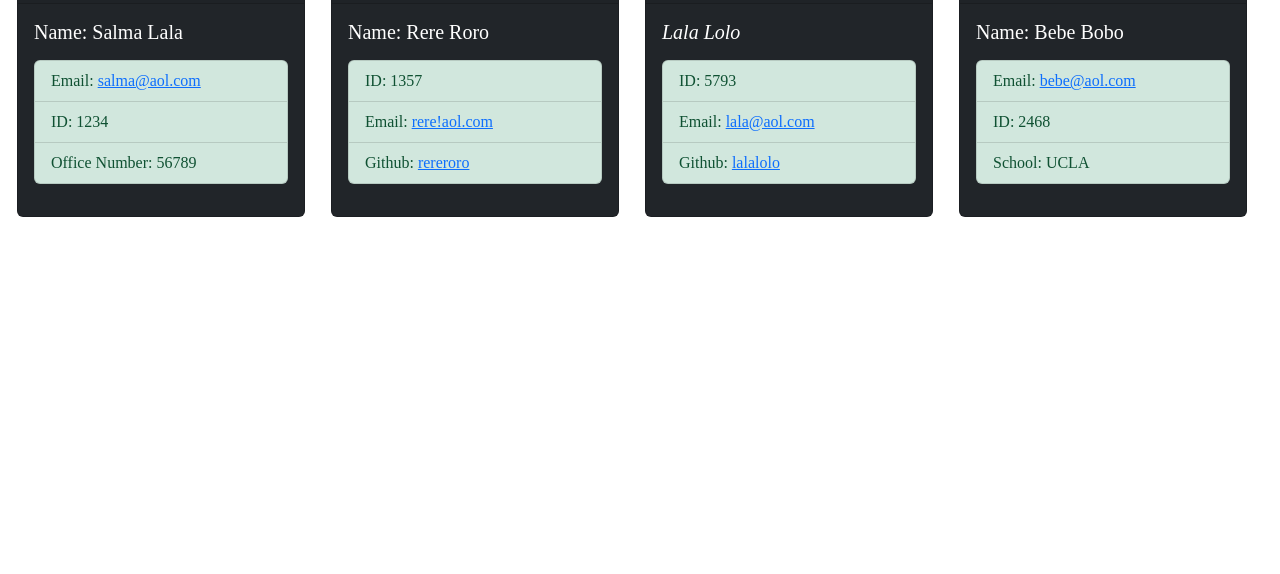
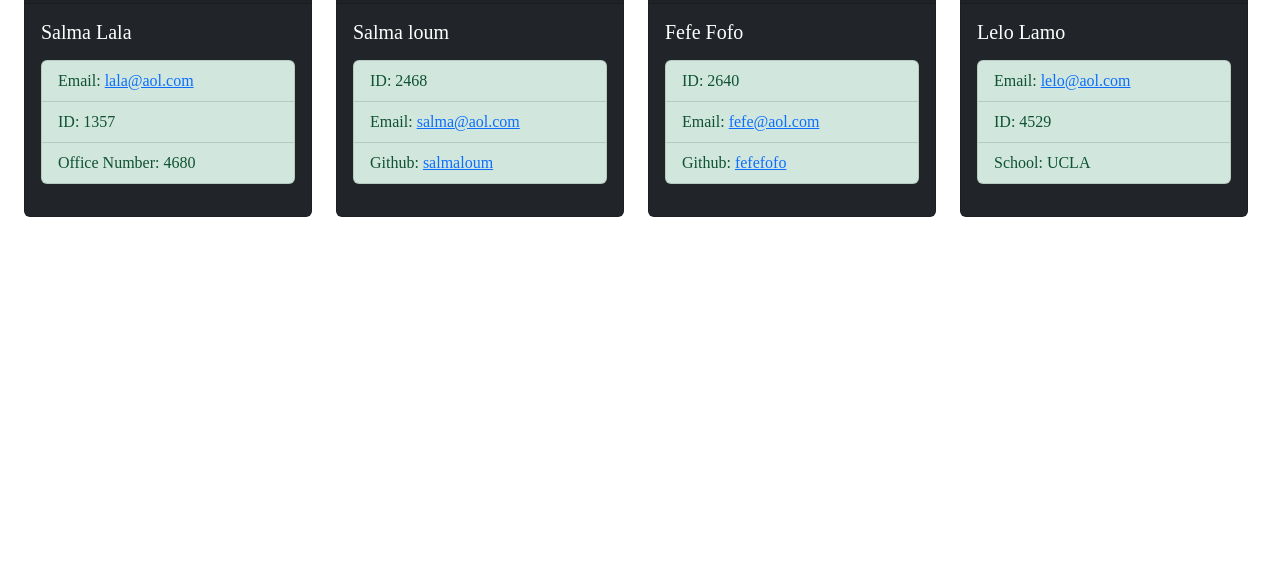
Before and after one commit to SalmaLoum/team-profile-generator, a website: page teamProfile.html in a window 1280 px wide. Shown: the part 226-800 px from the top of the page. Drawn offline with nearby package versions, Linux system fonts and the light colour scheme.

Commit message:
updated sample readme

```diff
--- a/teamProfile.html
+++ b/teamProfile.html
@@ -27,24 +27,36 @@
 
 
 <body>
+
+
     <div class="container-fluid">
     <div class="row">
-    <nav class="navbar col-12 mb-3 text-bg-success text-center">
-          <span class="navbar-brand text-center">Meet The Team</span>
+    <nav class="navbar col-12 mb-3 text-bg-success">
+
+        <span class=" navbar-brand text-center">Meet The Team</span>
+
     </nav>
 
     <div class="container">
     <div class="row">
-      <div class="col-12 d-flex flex-wrap justify-content-around">
-      <div class="card col-3 me-3 mb-5 text-white bg-dark mb-3 col-md-3" style="max-width: 18rem;">
+    <div
+          class="col-12 d-flex flex-wrap justify-content-around"
+        >
+        <br/> <br/>
+
+
+  <div
+  class="card col-3 me-3 mb-5 text-white bg-dark mb-3 col-md-3"
+  style="max-width: 18rem;"
+>
   <div id= "manager-card" class="card-header"><h1>Manager</h1></div>
   <div class="card-body">
-    <h5 class="card-title">Name: Salma Lala</h5>
+  <h5 class="card-title"> Salma Lala</h5>
   <p class="card-text">
       <ul class="list-group">
-        <li class="list-group-item list-group-item-success">Email:  <a href="mailto: salma@aol.com">salma@aol.com</a> </li>
-        <li class="list-group-item list-group-item-success">ID: 1234 </li>
-        <li class="list-group-item list-group-item-success">Office Number: 56789 </li>
+      <li class="list-group-item list-group-item-success">Email:  <a href="mailto: lala@aol.com">lala@aol.com</a> </li>
+      <li class="list-group-item list-group-item-success">ID: 1357 </li>
+      <li class="list-group-item list-group-item-success">Office Number: 4680 </li>
       </ul>
   </p>
   </div>
@@ -57,18 +69,18 @@
 >
   <div id= "engineer-card" class="card-header"><h1>Engineer</h1></div>
   <div class="card-body">
-      <h5 class="card-title">Name: Rere Roro</h5>
+      <h5 class="card-title">Salma loum</h5>
       <p class="card-text">
       <ul class="list-group">
-      <li class="list-group-item list-group-item-success">ID: 1357 </li>
+      <li class="list-group-item list-group-item-success">ID: 2468 </li>
       <li class="list-group-item list-group-item-success">Email:
-      <a href="mailto:rere!aol.com">rere!aol.com</a> </li>
+      <a href="mailto:salma@aol.com">salma@aol.com</a> </li>
       <li class="list-group-item list-group-item-success">Github:
       <a
-      href="https://github.com/rereroro"
+      href="https://github.com/salmaloum"
       target="_blank"
       rel="noopener noreferrer"
-      >rereroro</a
+      >salmaloum</a
       >
        </li>
       </ul>
@@ -83,19 +95,18 @@
 >
   <div id= "engineer-card" class="card-header"><h1>Engineer</h1></div>
   <div class="card-body">
-      <h5 class="card-title">
-        <i class="bi bi-mortarboard">  Lala Lolo </i></h5>
+      <h5 class="card-title">Fefe Fofo</h5>
       <p class="card-text">
       <ul class="list-group">
-      <li class="list-group-item list-group-item-success">ID: 5793 </li>
+      <li class="list-group-item list-group-item-success">ID: 2640 </li>
       <li class="list-group-item list-group-item-success">Email:
-      <a href="mailto:lala@aol.com">lala@aol.com</a> </li>
+      <a href="mailto:fefe@aol.com">fefe@aol.com</a> </li>
       <li class="list-group-item list-group-item-success">Github:
       <a
-      href="https://github.com/lalalolo"
+      href="https://github.com/fefefofo"
       target="_blank"
       rel="noopener noreferrer"
-      >lalalolo</a
+      >fefefofo</a
       >
        </li>
       </ul>
@@ -111,24 +122,23 @@
 >
   <div id= "intern-card" class="card-header"><h1>Intern</h1></div>
   <div class="card-body">
-  <h5 class="card-title"> Name: Bebe Bobo</h5>
+  <h5 class="card-title"> Lelo Lamo</h5>
   <p class="card-text">
       <ul class="list-group">
       <li class="list-group-item list-group-item-success"> Email:
-      <a href="mailto:bebe@aol.com">bebe@aol.com</a></li>
-      <li class="list-group-item list-group-item-success"> ID: 2468 </li>
+      <a href="mailto:lelo@aol.com">lelo@aol.com</a></li>
+      <li class="list-group-item list-group-item-success"> ID: 4529 </li>
       <li class="list-group-item list-group-item-success">School: UCLA </li>
       </ul>
   </p>
   </div>
 </div>
-    </div>
+
     </div>
     </div>
   </div>
 
 </body>
-
 <script src="https://cdn.jsdelivr.net/npm/bootstrap@5.2.2/dist/js/bootstrap.bundle.min.js"
 integrity="sha384-OERcA2EqjJCMA+/3y+gxIOqMEjwtxJY7qPCqsdltbNJuaOe923+mo//f6V8Qbsw3"
 crossorigin="anonymous"></script>
--- a/utils/templateHTML.js
+++ b/utils/templateHTML.js
@@ -61,8 +61,7 @@ const teamRender = (team) => {
 >
   <div id= "intern-card" class="card-header"><h1>Intern</h1></div>
   <div class="card-body">
-  <h5 class="card-title">
-  <i class="bi bi-mortarboard"> ${intern.name}</h5>
+  <h5 class="card-title"> ${intern.name}</h5>
   <p class="card-text">
       <ul class="list-group">
       <li class="list-group-item list-group-item-success"> Email:
@@ -137,7 +136,7 @@ const mainHTML = (team) => `
         rel="stylesheet"
         />
 
-        <link rel="stylesheet" href="./assets/css/stylesheet.css />
+        <link rel="stylesheet" href="./assets/css/stylesheet.css" />
     </head>
 
 
```
Also changed, not shown: dist/README_sample.md (added), 1 other file. Lines whose indentation alone changed are shown as unchanged.
